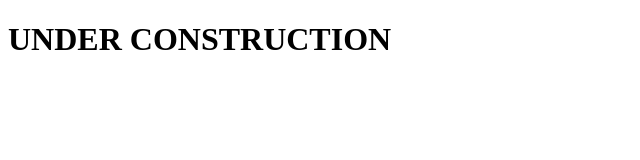
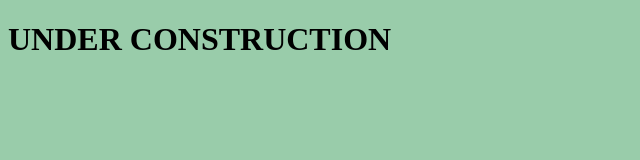
Before and after one commit to CUTmayne/awsStaticSite, a plain HTML site: page index.html in a window 1280 px wide. Shown: the whole page, without its empty margins (0-640 px from the left). Drawn offline with Linux system fonts and the light colour scheme.

Commit message:
Update index.html

```diff
--- a/index.html
+++ b/index.html
@@ -3,7 +3,7 @@
   <head>
     <title>The Cave</title>
   </head>
-  <body>
+  <body style="background-color:#99ccaa;">
     <h1>UNDER CONSTRUCTION</h1>
   </body>
 </html>
```
